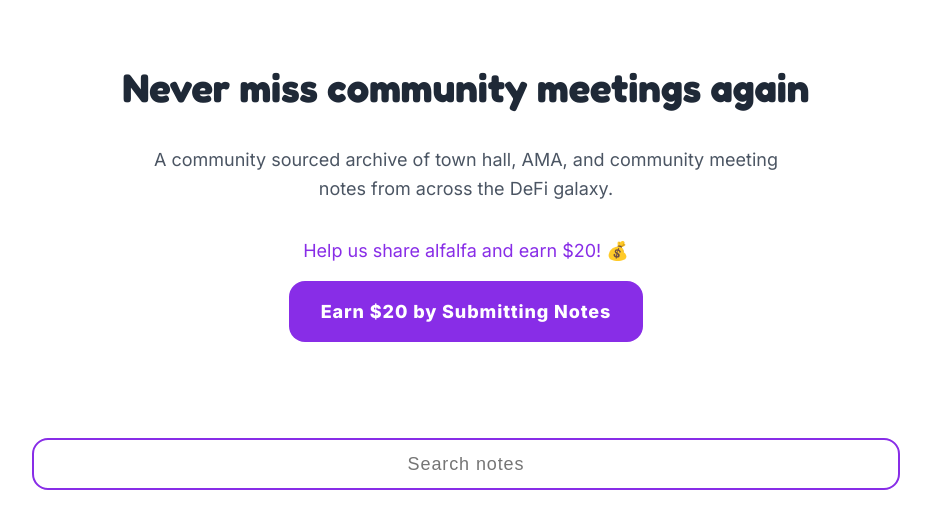
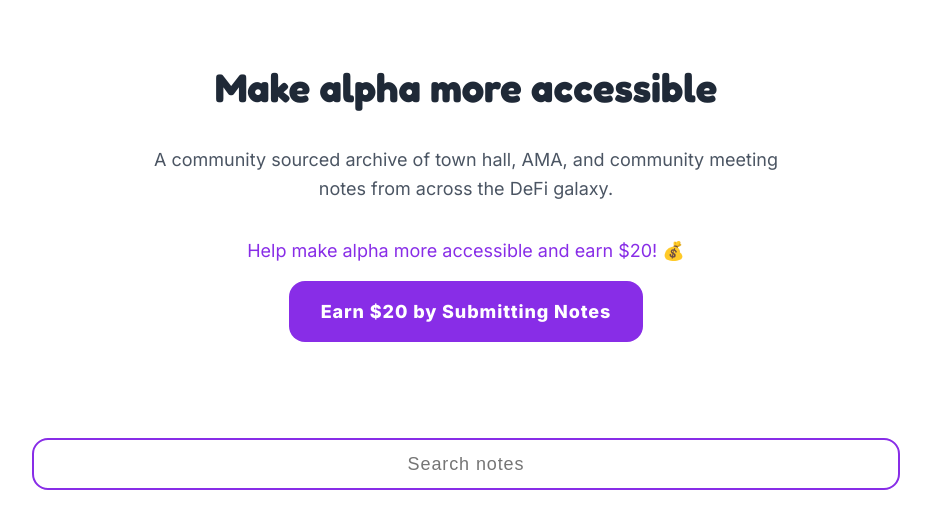
Before and after one commit to BunsDev/defi-townhall, an Astro site: page / in a window 1280 px wide. Shown: the part 83-602 px from the top of the page, without its empty margins (174-1105 px from the left). Built offline with nearby package versions, Linux system fonts and the light colour scheme; Astro itself is replaced by a stand-in of ours.

Commit message:
updated headline

```diff
--- a/src/pages/index.astro
+++ b/src/pages/index.astro
@@ -13,7 +13,7 @@
 let title = 'Defi Townhall | Never miss community meetings again';
 let description = 'A community sourced archive of town hall, AMA, and community meeting notes from across the DeFi galaxy.';
 let permalink = 'https://defitownhall.com/';
-let headline = 'Never miss community meetings again'
+let headline = 'Make alpha more accessible'
 
 // Data Fetching: List all Markdown posts in the repo.
 let allPosts = await Astro.fetchContent('./posts/*.md');
@@ -82,7 +82,7 @@
 				<section class="intro">
 					<h1 class="latest">{headline}</h1>
 					<p>{description}</p>
-					<span>Help us share alfalfa and earn $20! 💰</span>
+					<span>Help make alpha more accessible and earn $20! 💰</span>
 					<a class="btn-primary mt-1" href="https://forms.gle/X3ngi2WbyTbGrr4f6" target="_blank">Earn $20 by Submitting Notes</a>
 				</section>
 				<SearchBar />
```
